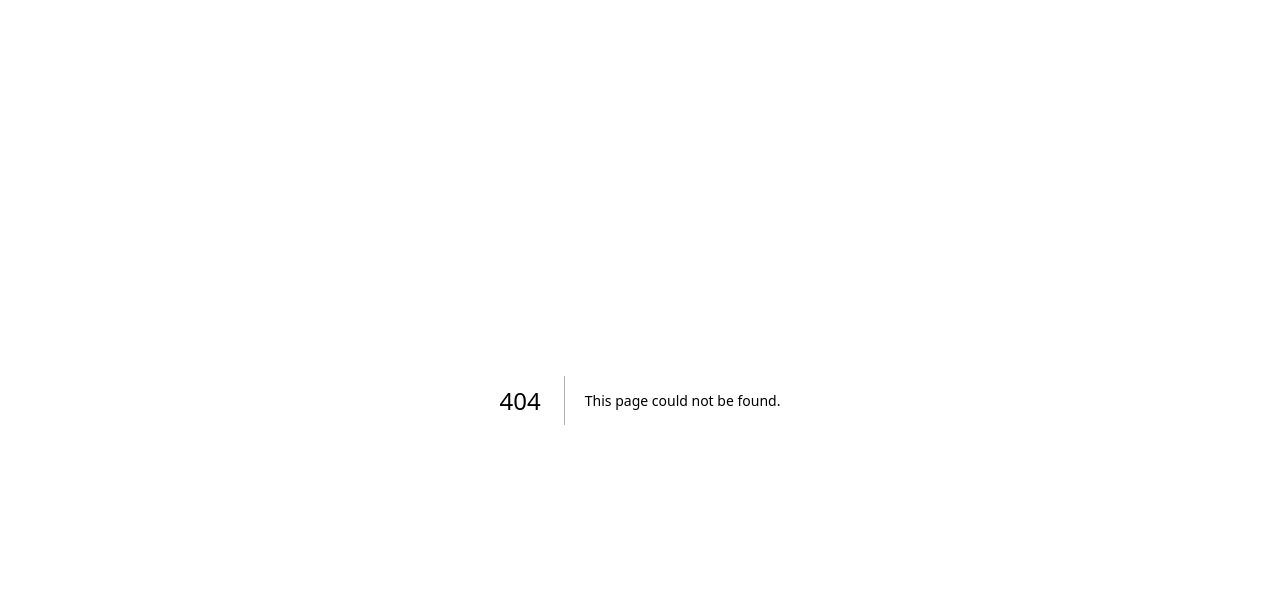
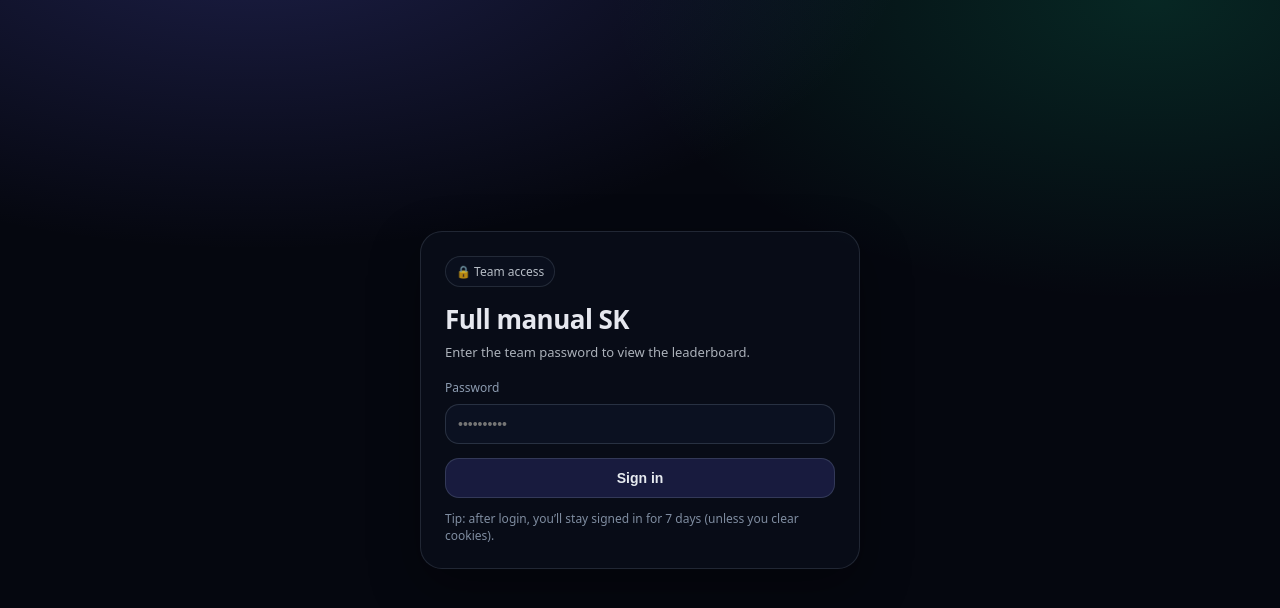
Before and after one commit to joonanton14/FullmanualSK, a Next.js app: page /login in a window 1280 px wide. Before the commit this address had no page. Shown: the top 608 px of the page. Built offline with nearby package versions, Linux system fonts and the light colour scheme.

Commit message:
fix: login route was wrong

```diff
--- /dev/null
+++ b/src/app/login/page.tsx
@@ -0,0 +1,162 @@
+"use client";
+
+import { useState } from "react";
+
+export default function LoginPage() {
+  const [password, setPassword] = useState("");
+  const [err, setErr] = useState("");
+  const [loading, setLoading] = useState(false);
+
+  async function submit() {
+    setErr("");
+    setLoading(true);
+    try {
+      const r = await fetch("/api/login", {
+        method: "POST",
+        headers: { "Content-Type": "application/json" },
+        body: JSON.stringify({ password }),
+      });
+
+      const data = await r.json().catch(() => ({}));
+      if (!r.ok) {
+        setErr(data?.error ?? "Login failed");
+        return;
+      }
+
+      window.location.href = "/";
+    } catch (e: any) {
+      setErr(String(e));
+    } finally {
+      setLoading(false);
+    }
+  }
+
+  return (
+    <div
+      style={{
+        minHeight: "100vh",
+        background:
+          "radial-gradient(1200px 600px at 20% -10%, rgba(99, 102, 241, 0.25), transparent 55%)," +
+          "radial-gradient(900px 500px at 90% 0%, rgba(16, 185, 129, 0.18), transparent 60%)," +
+          "#05070f",
+        color: "#e6e8ef",
+        fontFamily:
+          'system-ui, -apple-system, Segoe UI, Roboto, Helvetica, Arial, "Apple Color Emoji", "Segoe UI Emoji"',
+        display: "grid",
+        placeItems: "center",
+        padding: 16,
+      }}
+    >
+      <main
+        style={{
+          width: "min(440px, 92vw)",
+          borderRadius: 22,
+          border: "1px solid rgba(148, 163, 184, 0.18)",
+          background: "rgba(15, 23, 42, 0.35)",
+          boxShadow: "0 18px 50px rgba(0, 0, 0, 0.35)",
+          padding: 18,
+        }}
+      >
+        <div style={{ padding: 6 }}>
+          <div
+            style={{
+              display: "inline-flex",
+              alignItems: "center",
+              gap: 10,
+              padding: "6px 10px",
+              borderRadius: 999,
+              border: "1px solid rgba(148, 163, 184, 0.18)",
+              background: "rgba(15, 23, 42, 0.35)",
+              color: "rgba(226, 232, 240, 0.8)",
+              fontSize: 12,
+            }}
+          >
+            🔒 Team access
+          </div>
+
+          <h1 style={{ margin: "14px 0 6px 0", fontSize: 26, fontWeight: 750, letterSpacing: "-0.02em" }}>
+            Full manual SK
+          </h1>
+
+          <p style={{ margin: 0, color: "rgba(226, 232, 240, 0.75)", fontSize: 13, lineHeight: 1.5 }}>
+            Enter the team password to view the leaderboard.
+          </p>
+
+          <div style={{ marginTop: 16 }}>
+            <label
+              style={{
+                display: "block",
+                fontSize: 12,
+                color: "rgba(148, 163, 184, 0.95)",
+                marginBottom: 8,
+              }}
+            >
+              Password
+            </label>
+
+            <input
+              type="password"
+              value={password}
+              onChange={(e) => setPassword(e.target.value)}
+              onKeyDown={(e) => {
+                if (e.key === "Enter") submit();
+              }}
+              placeholder="••••••••••"
+              autoFocus
+              style={{
+                width: "100%",
+                borderRadius: 14,
+                border: "1px solid rgba(148, 163, 184, 0.22)",
+                background: "rgba(15, 23, 42, 0.55)",
+                padding: "11px 12px",
+                color: "#e6e8ef",
+                outline: "none",
+                fontSize: 14,
+              }}
+            />
+          </div>
+
+          {err ? (
+            <div
+              style={{
+                marginTop: 12,
+                borderRadius: 16,
+                border: "1px solid rgba(239, 68, 68, 0.35)",
+                background: "rgba(127, 29, 29, 0.18)",
+                padding: 12,
+                color: "rgba(254, 226, 226, 0.92)",
+                fontSize: 13,
+                wordBreak: "break-word",
+              }}
+            >
+              {err}
+            </div>
+          ) : null}
+
+          <button
+            onClick={submit}
+            disabled={loading || !password}
+            style={{
+              width: "100%",
+              marginTop: 14,
+              borderRadius: 14,
+              border: "1px solid rgba(148, 163, 184, 0.22)",
+              background: loading ? "rgba(15, 23, 42, 0.35)" : "rgba(99, 102, 241, 0.18)",
+              padding: "11px 12px",
+              color: loading ? "rgba(226, 232, 240, 0.6)" : "rgba(241, 245, 249, 0.95)",
+              cursor: loading || !password ? "not-allowed" : "pointer",
+              fontSize: 14,
+              fontWeight: 650,
+            }}
+          >
+            {loading ? "Signing in…" : "Sign in"}
+          </button>
+
+          <div style={{ marginTop: 12, fontSize: 12, color: "rgba(148, 163, 184, 0.85)" }}>
+            Tip: after login, you’ll stay signed in for 7 days (unless you clear cookies).
+          </div>
+        </div>
+      </main>
+    </div>
+  );
+}
```
Also changed, not shown: src/app/api/login/route.ts (renamed from src/app/login/route.ts).
